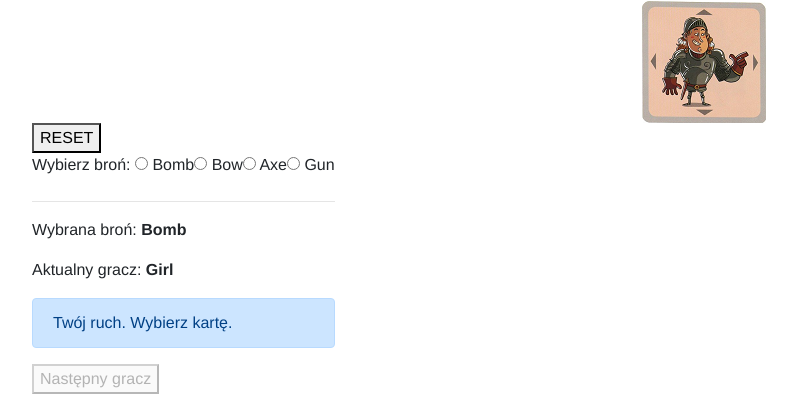
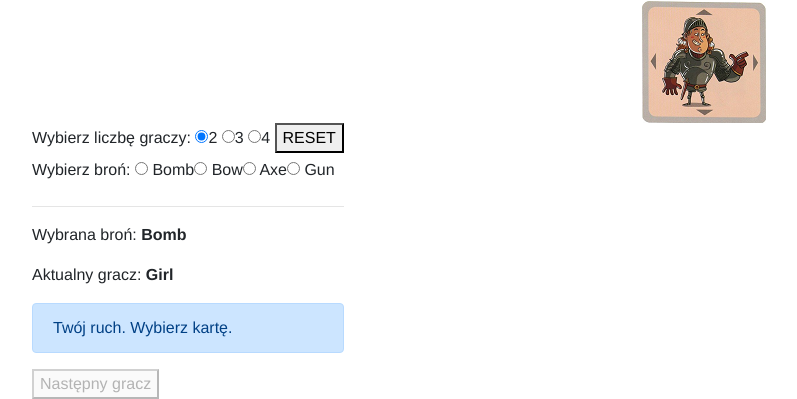
Before and after one commit to tomaszprasolek/GameOverBoardGame, an ASP.NET Core app: page / in a window 1280 px wide. Shown: the part 805-1204 px from the top of the page, without its empty margins (260-1057 px from the left). Run offline with ASP.NET Core 8, Linux system fonts and the light colour scheme.

Commit message:
Add posibility to select numbers of players

```diff
--- a/GameOverBoardGame/Pages/Index.razor
+++ b/GameOverBoardGame/Pages/Index.razor
@@ -1,5 +1,4 @@
 @page "/"
-@using GameOverBoardGame.Model;
 @using GameOverBoardGame.Enums;
 
 <h1>GameOver board game</h1>
@@ -20,7 +19,12 @@
 </div>
 
 <div class="infoPanel">
-    <button @onclick="(() => game.NewGame(2))">RESET</button>
+    Wybierz liczbę graczy:
+    <label><input type="radio" name="playersNumber" checked="@(numbersOfPlayers == 2)" @onchange="@(() => numbersOfPlayers = 2)" />2</label>
+    <label><input type="radio" name="playersNumber" checked="@(numbersOfPlayers == 3)" @onchange="@(() => numbersOfPlayers = 3)" />3</label>
+    <label><input type="radio" name="playersNumber" checked="@(numbersOfPlayers == 4)" @onchange="@(() => numbersOfPlayers = 4)" />4</label>
+
+    <button @onclick="(() => game.NewGame(numbersOfPlayers))">RESET</button>
     <br />
 
     Wybierz broń:
--- a/GameOverBoardGame/Pages/Index.razor.cs
+++ b/GameOverBoardGame/Pages/Index.razor.cs
@@ -9,11 +9,12 @@ namespace GameOverBoardGame.Pages
         private GameManager game;
         private Weapon selectedWeapon;
         private NextActionInfo nextAction = new NextActionInfo(NextAction.Move);
+        private int numbersOfPlayers = 2;
 
         public Index()
         {
             game = new GameManager();
-            game.NewGame(2);
+            game.NewGame(numbersOfPlayers);
         }
 
         private void RadioButtonClicked(string weapon)
```
